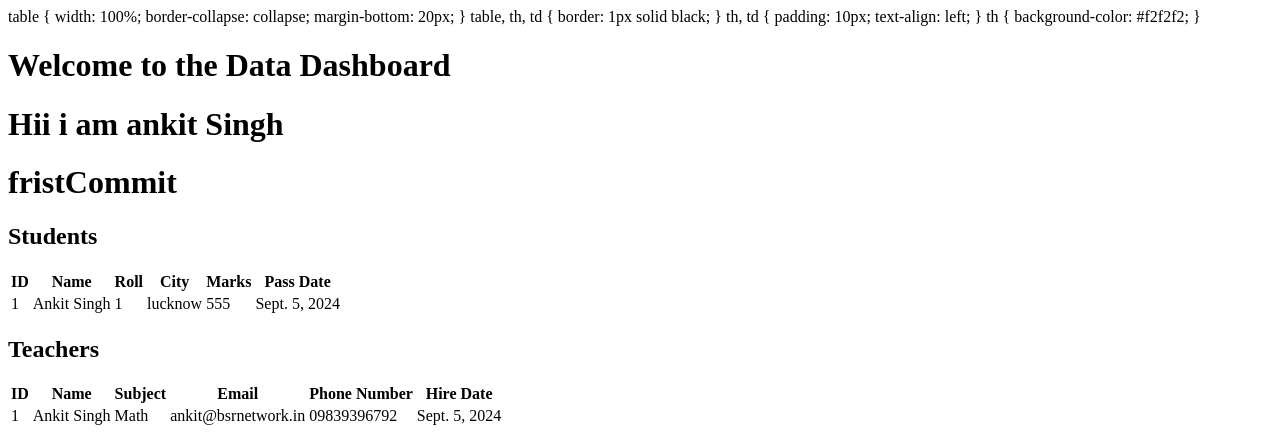
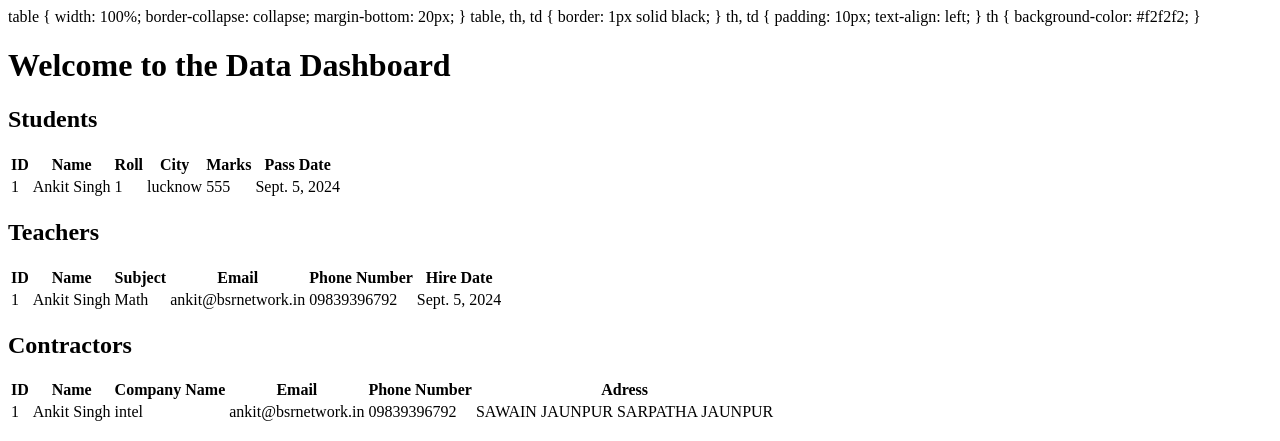
Before and after one commit to ankit-singh1718190/Abstract, a Django app: page /a/ in a window 1280 px wide. Shown: the top 441 px of the page. Run offline with Django 5.2, Linux system fonts and the light colour scheme; data comes from the database, SQL or seed files in the repository.

Commit message:
remove text

```diff
--- a/myapp/templates/myapp/home.html
+++ b/myapp/templates/myapp/home.html
@@ -25,8 +25,6 @@
 </head>
 <body>
     <h1>Welcome to the Data Dashboard</h1>
-	<h1>Hii i am ankit Singh</h1>
-    <h1>fristCommit</h1>
     <!-- Student Data Table -->
     <h2>Students</h2>
     <table>
```
